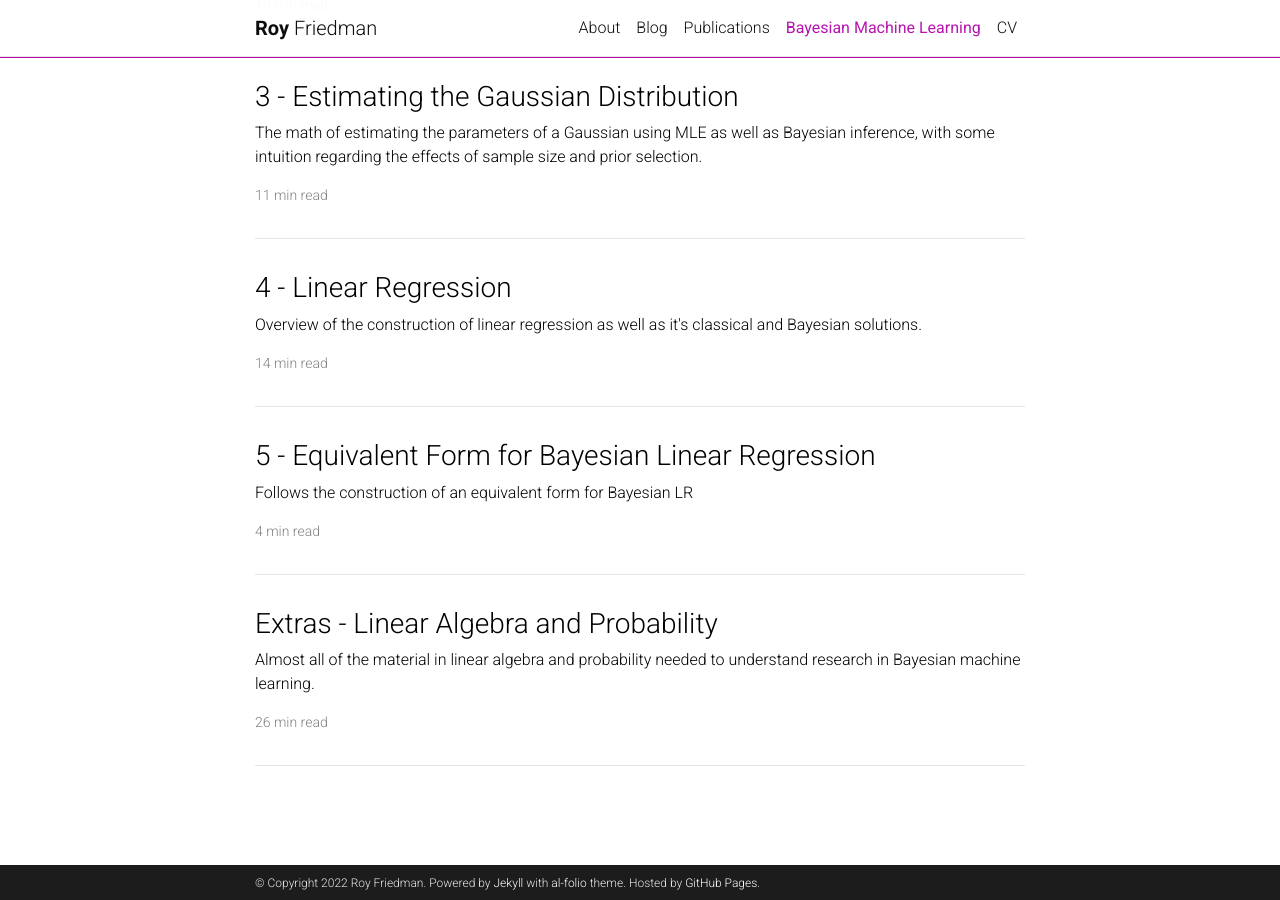
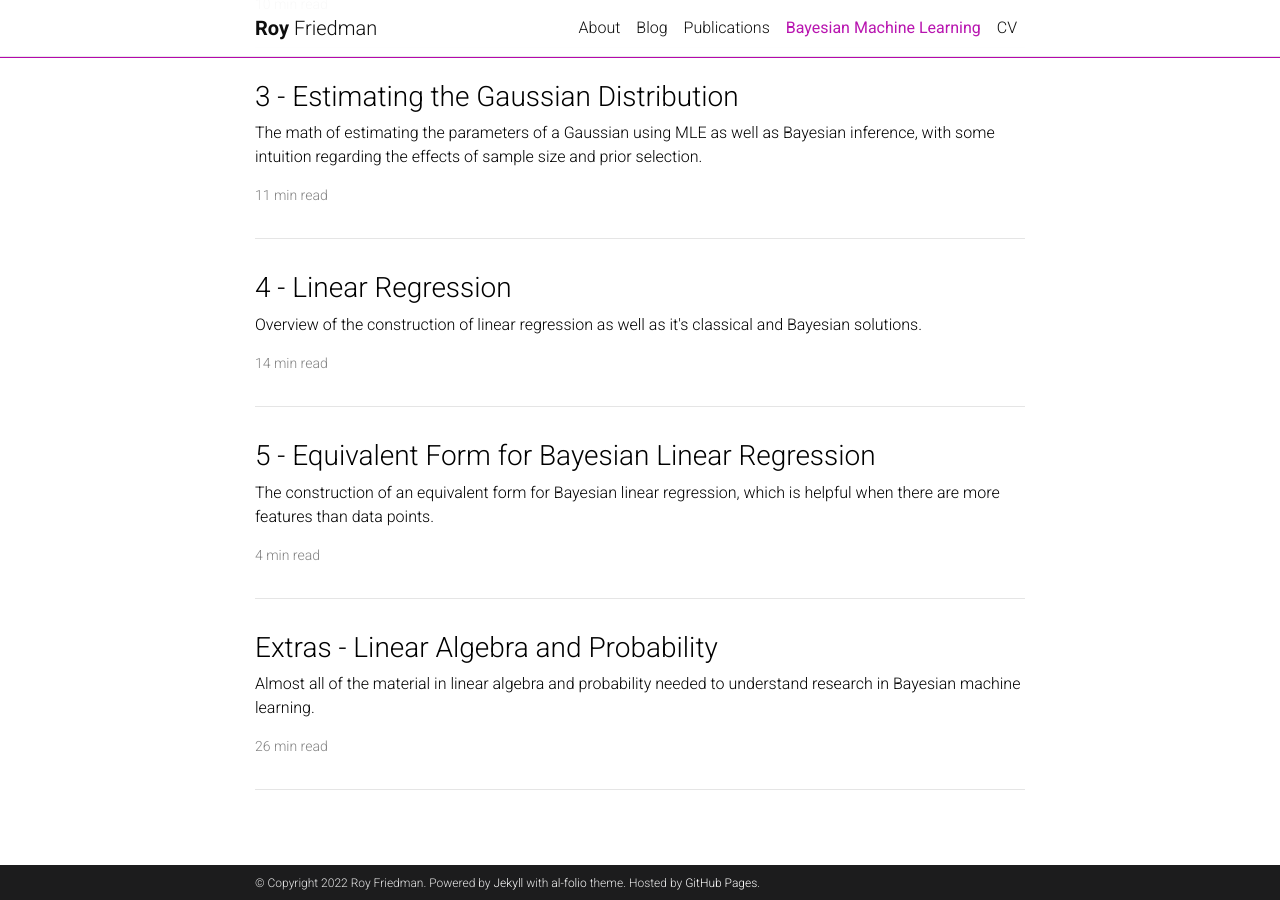
Before and after one commit to friedmanroy/friedmanroy.github.io, a Jekyll site: the page built from _pages/BML.md, in a window 1280 px wide and 900 px high, scrolled down 793 px. Built offline with Jekyll 4.4.1, drawn with Linux system fonts in a browser that asks for light colours; comment, search, counter and statistics services are not loaded; a style sheet for code colours, icons or effects is not loaded.

Commit message:
small fixes

```diff
--- a/_BML/rec_5.md
+++ b/_BML/rec_5.md
@@ -1,7 +1,7 @@
 ---
 layout: distill
 title: 5 - Equivalent Form for Bayesian Linear Regression
-description: Follows the construction of an equivalent form for Bayesian LR
+description: The construction of an equivalent form for Bayesian linear regression, which is helpful when there are more features than data points.
 
 authors:
   - name: Roy Friedman
@@ -11,7 +11,7 @@ authors:
 toc:
   - name: Woodbury Matrix Inversion
   - name: Equivalent Form
-  - name: Regular vs Equivalent
+  - name: Regular vs. Equivalent
 ---
 
 In the [previous post](https://friedmanroy.github.io/BML/rec_4/), we saw that the posterior distribution of Bayesian linear regression is given by:
@@ -25,8 +25,8 @@ where:
 $$
 \begin{align}
 \mu_{\theta\mid D} & =C_{\theta\mid D}\left(H^{T}\frac{1}{\sigma^{2}}y+\Sigma_{\theta}^{-1}\mu_{\theta}\right)\\
-C_{\theta\mid D} & =\left(\Sigma_{\theta}^{-1}+\frac{1}{\sigma^{2}}H^{T}H\right)^{-1}
-\end{align}\label{eq:post-cov}
+C_{\theta\mid D} & =\left(\Sigma_{\theta}^{-1}+\frac{1}{\sigma^{2}}H^{T}H\right)^{-1}\label{eq:post-cov}
+\end{align}
 $$
 
 However, the posterior has an equivalent form which is sometimes used in literature. To find this equivalent form, we will need to talk about the _Woodbury matrix identity_.
```
